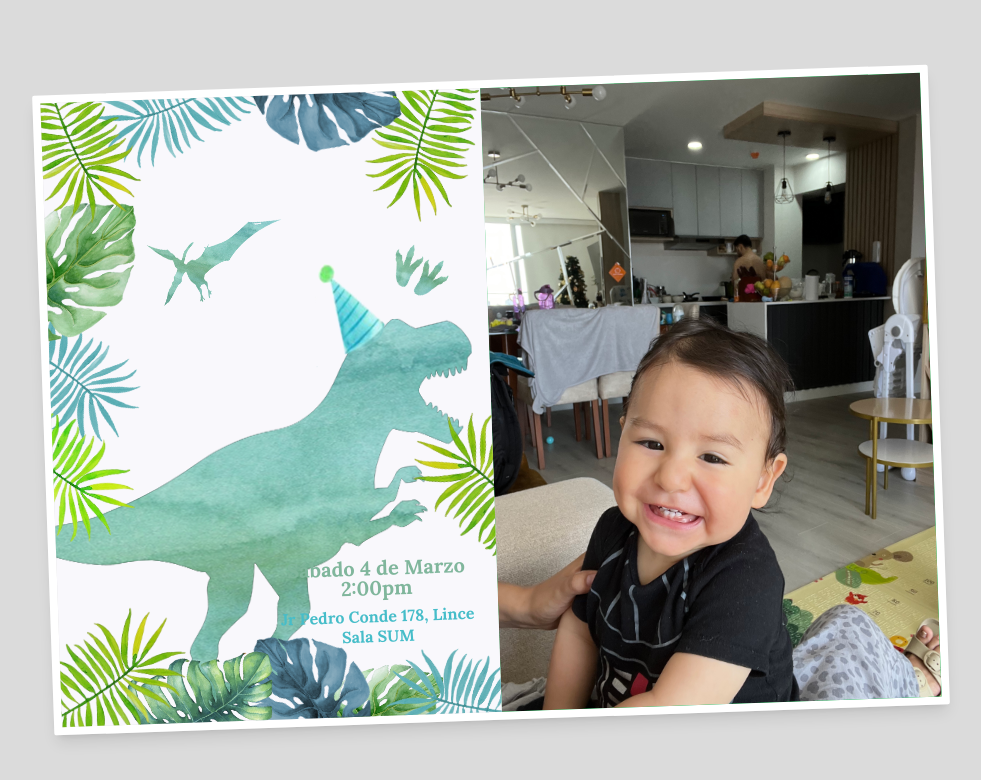
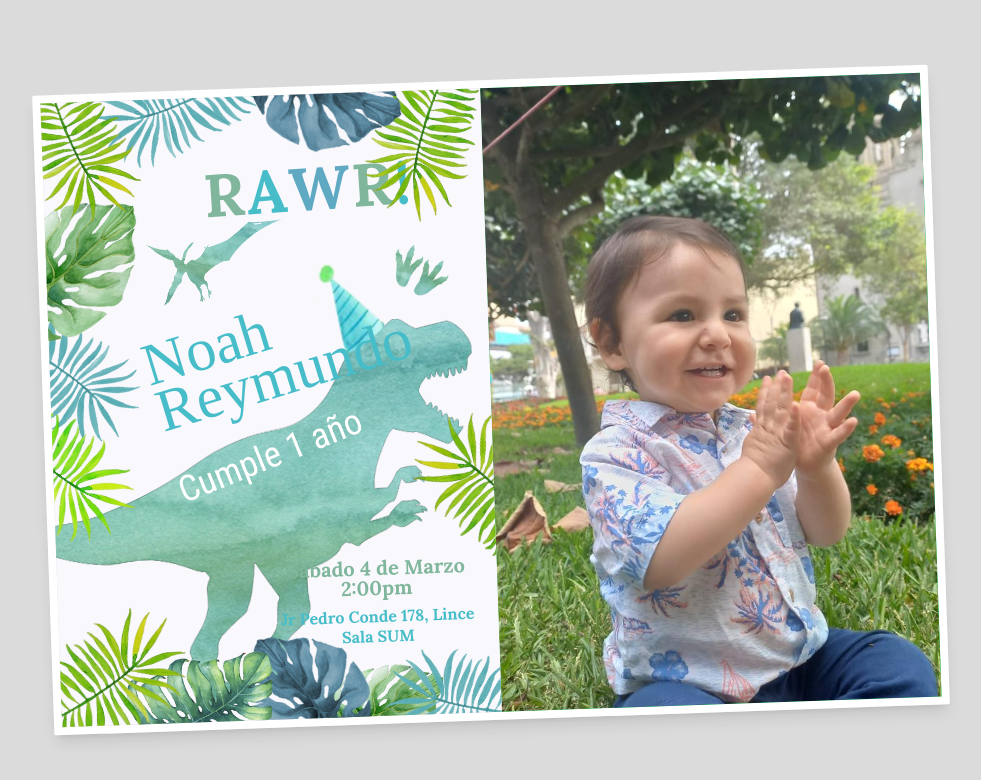
Before and after one commit to erickact/baby-shower-noah, a Next.js app: page / in a window 1280 px wide. Shown: the top 780 px of the page, without its empty margins (149-1130 px from the left). Built offline with nearby package versions, Linux system fonts and the light colour scheme; a web font is replaced by a local one.

Commit message:
add final touches

```diff
--- a/pages/index.js
+++ b/pages/index.js
@@ -3,6 +3,9 @@ import Head from "next/head";
 import Image from "next/image";
 
 const Home = () => {
+  // random number between 1 and 3
+  const randomNumber = Math.floor(Math.random() * 3 + 1);
+
   return (
     <>
       <Head>
@@ -21,9 +24,9 @@ const Home = () => {
 
       <div className="flex items-center justify-center w-screen min-h-screen bg-ui-1-year-bg">
         {/* Card */}
-        <div className="shadow-lg -rotate-2 rounded-sm w-[70vw] h-[95vh] lg:h-[80vh] border-8 border-white flex flex-col-reverse lg:flex-row">
+        <div className="shadow-lg -rotate-2 rounded-sm w-[70vw] h-[50vh] md:h-[95vh] lg:h-[80vh] border-8 border-white flex flex-col-reverse lg:flex-row">
           {/* Box 1 */}
-          <div className="flex-1 h-full bg-[#F9F8FC] relative overflow-hidden">
+          <div className="hidden md:block flex-1 h-full bg-[#F9F8FC] relative overflow-hidden">
             <div className="absolute bottom-0 -left-24 w-[520px] h-[520px]">
               <Image
                 alt="baby dino 1"
@@ -46,6 +49,25 @@ const Home = () => {
                 layout="fill"
                 src="/assets/1-year-old/patas.png"
               />
+            </div>
+
+            <div className="absolute left-40 top-16 -rotate-[2deg] text-6xl font-body flex space-x-0.5 font-semibold">
+              <p className="text-ui-1-year-green">R</p>
+              <p className="text-ui-1-year-skyblue">A</p>
+              <p className="text-ui-1-year-blue">W</p>
+              <p className="text-ui-1-year-green">R</p>
+              <p className="text-ui-1-year-skyblue">!</p>
+            </div>
+
+            <div className="absolute left-24 top-52 -rotate-[15deg]">
+              <h1 className="font-mono text-ui-1-year-skyblue text-6xl leading-[3rem]">
+                Noah <br />
+                Reymundo
+              </h1>
+            </div>
+
+            <div className="absolute left-[120px] top-[340px] -rotate-[20deg] font-sans">
+              <p className="text-4xl text-white">Cumple 1 año</p>
             </div>
 
             <div className="absolute bottom-[70px] right-6 text-center font-body space-y-2 font-bold">
@@ -169,7 +191,8 @@ const Home = () => {
               <Image
                 alt="Noah"
                 layout="fill"
-                src="/assets/1-year-old/noah.jpg"
+                className="object-cover"
+                src={`/assets/1-year-old/noah-${randomNumber}.jpg`}
               />
             </div>
           </div>
--- a/tailwind.config.js
+++ b/tailwind.config.js
@@ -19,6 +19,7 @@ module.exports = {
 
         "ui-1-year-bg": "#DBDBDB",
         "ui-1-year-skyblue": "#46BDC9",
+        "ui-1-year-blue": "#5FAAC2",
         "ui-1-year-green": "#80B69C",
       },
     },
```
